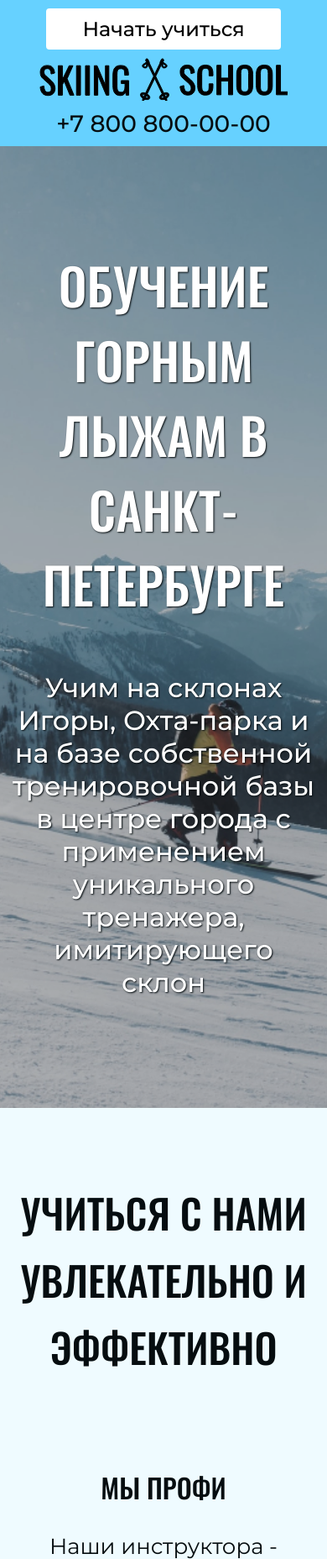
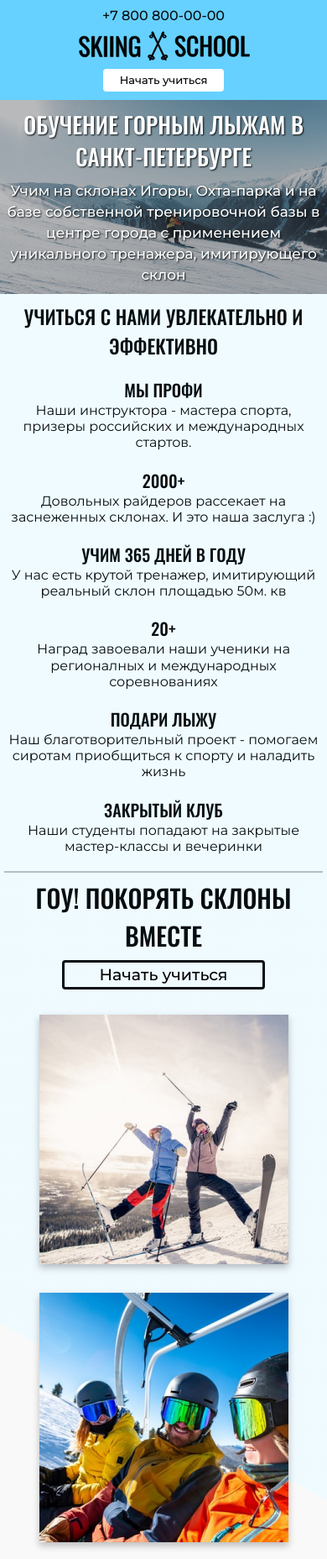
Before and after one commit to Pashkinvldmr/ski-school-pashkin, a plain HTML site: page index.html in a window 390 px wide. Shown: the top 1856 px of the page at 84% size. Drawn offline with Linux system fonts and the light colour scheme.

Commit message:
adaptive for mobile devices

```diff
--- a/styles/style.css
+++ b/styles/style.css
@@ -444,6 +444,13 @@ body {
   position: absolute;
   right: 0;
   margin: 0;
+
+  transition: all .15s linear;
+}
+
+.footer-text:hover {
+  color: #66d1ff;
+  transform: scale(1.1);
 }
 
 
@@ -491,3 +498,130 @@ body {
     padding: 22px 0px;
   }
 }
+
+@media screen and (max-width: 400px) {
+  .header-btn {
+    font-size: 13px;
+    line-height: 23px;
+    padding: 0px 18px;
+  }
+  .header-svg {
+    max-width: 207px;
+    max-height: 35px;
+  }
+  .header-phone {
+    font-size: 16px;
+    line-height: 17px;
+  }
+  .about-title {
+    font-size: 27px;
+    line-height: 38px;
+    text-align: center;
+    text-transform: uppercase;
+    margin: 0 0 10px;
+  }
+  .about-text {
+    font-size: 17px;
+    line-height: 25px;
+  }
+  .header-inner {
+    flex-direction: column-reverse;
+    row-gap: 10px;
+  }
+  .footer-inner {
+    flex-direction: column;
+    row-gap: 5px;
+    justify-content: center;
+    align-items: center;
+  }
+  .footer-add {
+    display: none;
+  }
+  .footer-text {
+    position: relative;
+    margin: 0;
+  }
+  .footer-icons {
+    margin: 0;
+    column-gap: 10px;
+  }
+  .twitter-svg {
+    max-width: 30px;
+    max-height: 30px;
+  }
+  .linkedin-svg {
+    max-width: 30px;
+    max-height: 30px;
+  }
+  .google-svg {
+    max-width: 30px;
+    max-height: 30px;
+  }
+  .facebook-svg {
+    max-width: 30px;
+    max-height: 30px;
+  }
+  .footer-item {
+    max-width: 30px;
+    max-height: 30px;
+  }
+  .footer-text {
+    font-size: 13px;
+    line-height: 20px;
+  }
+  .footer {
+    padding: 10px 0;
+  }
+  .header {
+    padding: 10px 0;
+  }
+  .about-bg {
+    padding: 10px 5px 10px;
+  }
+  .desc-bg {
+    padding: 10px 5px 0;
+  }
+  .desc-title {
+    font-size: 23px;
+    line-height: 150%;
+    margin-bottom: 20px;
+  }
+  .desc-text {
+    font-size: 20px;
+    line-height: 150%;
+    margin: 0;
+  }
+  .desc-subtext {
+    font-size: 16px;
+    line-height: 120%;
+  }
+  .desc-items {
+    display: flex;
+    flex-wrap: wrap;
+    row-gap: 20px;
+    justify-content: center;
+}
+  .desc-items::after {
+    margin-top: 0;
+  }
+  .desc-item {
+    text-align: center;
+  }
+  .lead-bg {
+    padding: 7px 0 30px;
+  }
+  .lead-inner {
+    margin-bottom: 30px;
+    row-gap: 7px;
+  }
+  .lead-btn {
+    font-size: 19px;
+    line-height: 9px;
+    padding: 10px 30px;
+    width: 62%;
+  }
+  .lead-title {
+    font-size: 30px;
+    line-height: 45px;
+  }
+}
```
